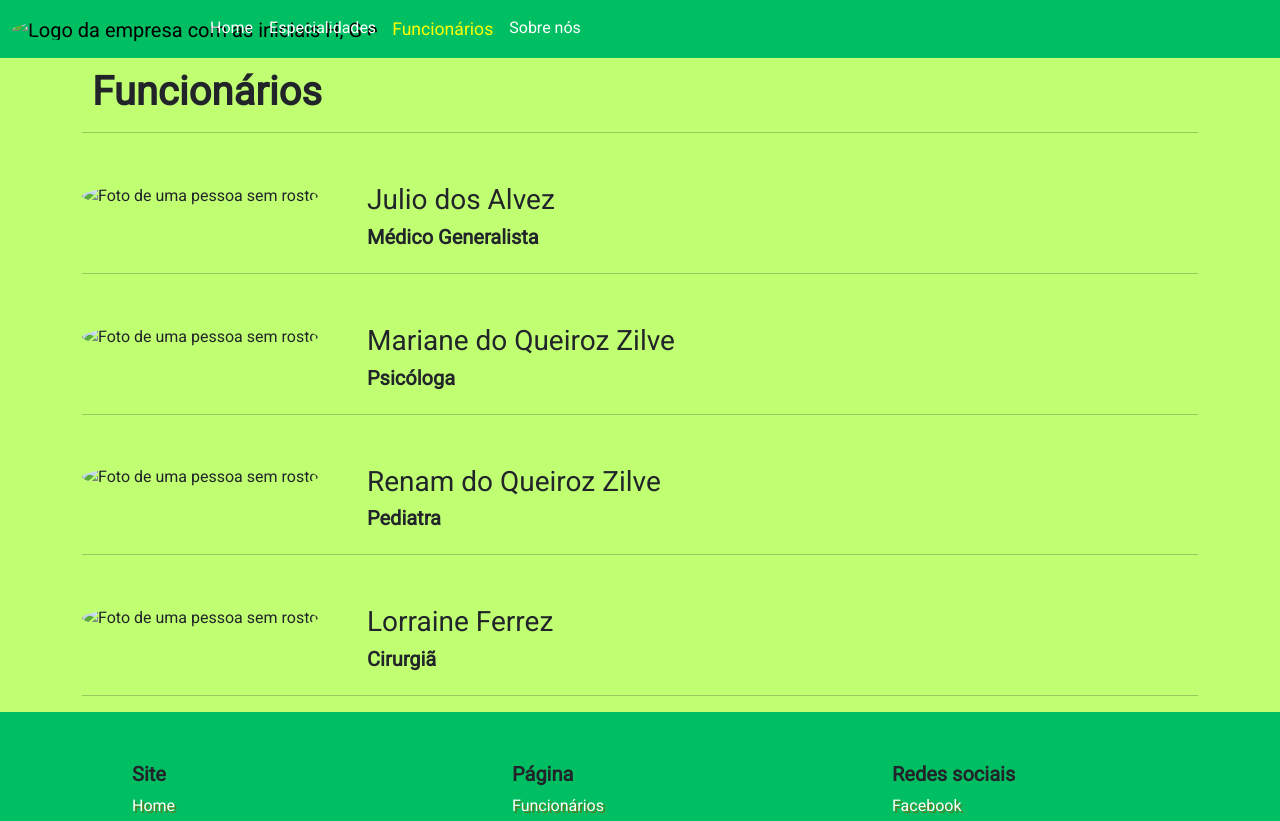
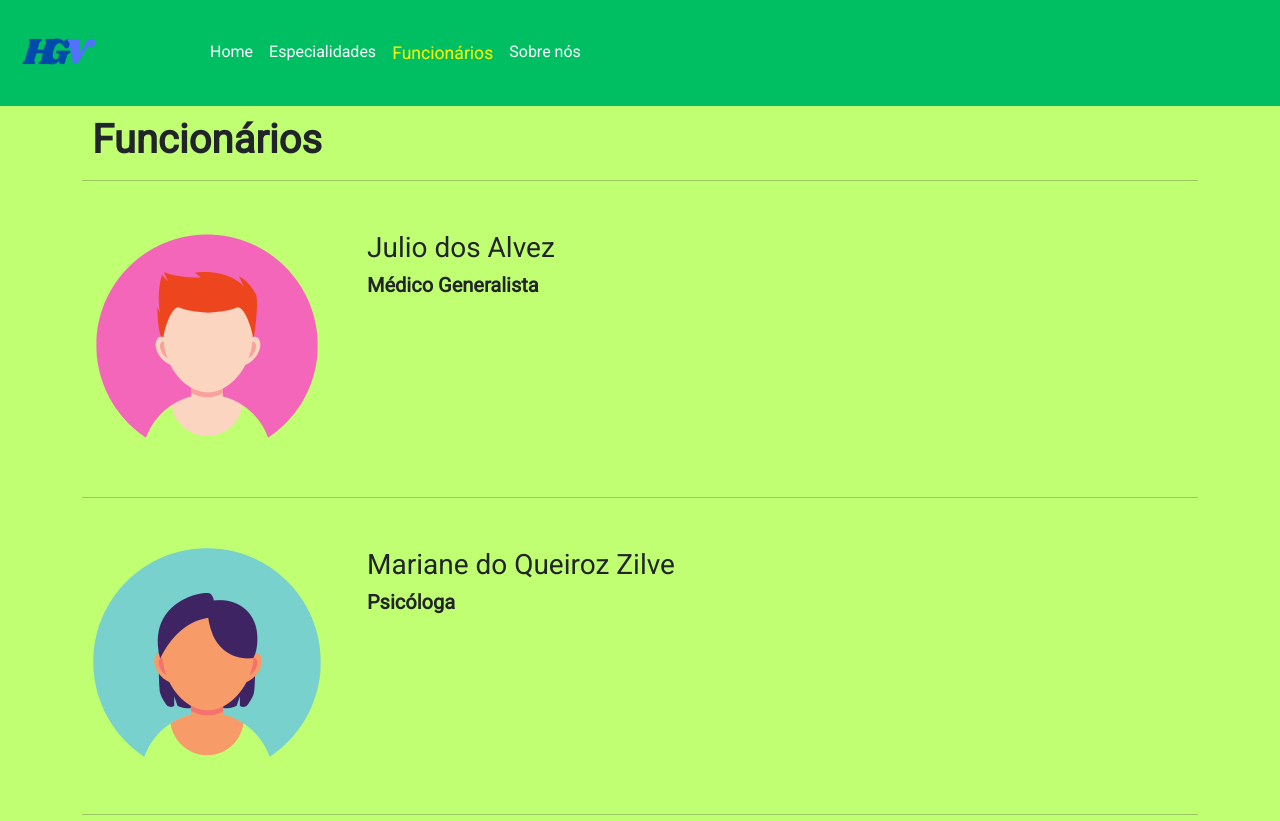
Before and after one commit to vanikilator210/Site---HGV, a plain HTML site: page funcionarios.html in a window 1280 px wide. Shown: the top 821 px of the page. Drawn offline with nearby package versions, Linux system fonts and the light colour scheme.

Commit message:
Update funcionarios.html
Como as imagens vão ficar na pasta pai, tirei o código da pasta, para deixar só o nome da imagem e o formato da imagem.

```diff
--- a/funcionarios.html
+++ b/funcionarios.html
@@ -19,7 +19,7 @@
             <div class="container-fluid">
 				<div class="logo">
               		<a class="navbar-brand" href="index.html">
-                		<img class="logo" src="img/logo.png" alt="Logo da empresa com as iniciais H, G e V.">
+                		<img class="logo" src="logo.png" alt="Logo da empresa com as iniciais H, G e V.">
               		</a>
 				</div>
               <button class="navbar-toggler" type="button" data-bs-toggle="collapse" data-bs-target="#navbarNavAltMarkup" aria-controls="navbarNavAltMarkup" aria-expanded="false" aria-label="Toggle navigation">
@@ -44,7 +44,7 @@
             <hr>
             <div id="line-func" class="row">
                 <div class="col-3">
-                    <img class="photo-esp" src="img/pessoa-1.png" alt="Foto de uma pessoa sem rosto">
+                    <img class="photo-esp" src="pessoa-1.png" alt="Foto de uma pessoa sem rosto">
                 </div>
                 <div class="col-6">
                     <h3>Julio dos Alvez</h3>
@@ -54,7 +54,7 @@
             <hr>
             <div id="line-func" class="row">
                 <div class="col-3">
-                    <img class="photo-esp" src="img/pessoa-2.png" alt="Foto de uma pessoa sem rosto">
+                    <img class="photo-esp" src="pessoa-2.png" alt="Foto de uma pessoa sem rosto">
                 </div>
                 <div class="col-6">
                     <h3>Mariane do Queiroz Zilve</h3>
@@ -64,7 +64,7 @@
             <hr>
             <div id="line-func" class="row">
                 <div class="col-3">
-                    <img class="photo-esp" src="img/pessoa-3.png" alt="Foto de uma pessoa sem rosto">
+                    <img class="photo-esp" src="pessoa-3.png" alt="Foto de uma pessoa sem rosto">
                 </div>
                 <div class="col-6">
                     <h3>Renam do Queiroz Zilve</h3>
@@ -74,7 +74,7 @@
             <hr>
             <div id="line-func" class="row">
                 <div class="col-3">
-                    <img class="photo-esp" src="img/pessoa-4.png" alt="Foto de uma pessoa sem rosto">
+                    <img class="photo-esp" src="pessoa-4.png" alt="Foto de uma pessoa sem rosto">
                 </div>
                 <div class="col-6">
                     <h3>Lorraine Ferrez</h3>
```
